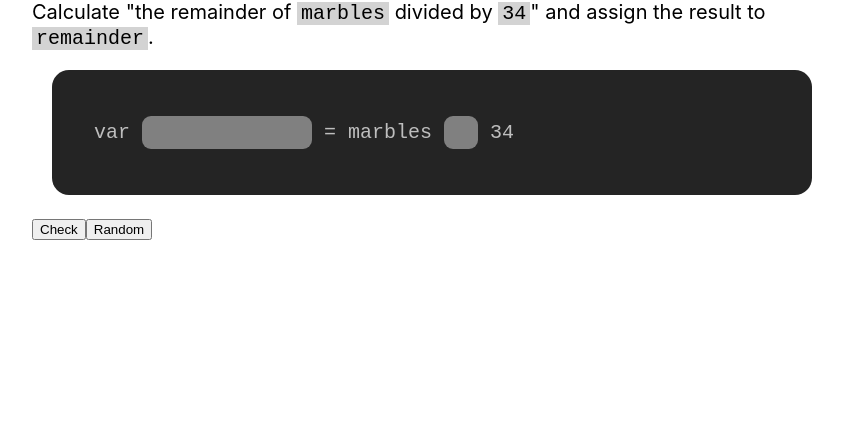
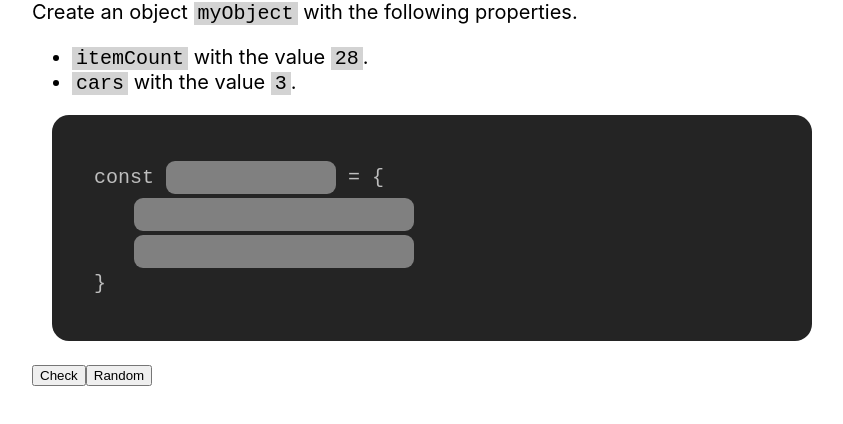
Before and after one commit to klope3/js-practice-tool, a React (Create React App) app: page / in a window 1280 px wide. Shown: the top 424 px of the page, without its empty margins (208-1051 px from the left). Built offline with nearby package versions, Linux system fonts and the light colour scheme.

Commit message:
Add exercise; add ability to express indents in work line strings

```diff
--- a/src/MainPage.jsx
+++ b/src/MainPage.jsx
@@ -56,15 +56,12 @@ class MainPage extends React.Component {
     }
 
     randomizeExercise = () => {
-        console.log("randomizing");
         this.setState(prevState => ({
             ...prevState,
             exercise: chooseRandomExercise(),
             fields: {},
             correctAnswer: undefined,
         }));
-        console.log("Fields is now: ");
-        console.log(this.state.fields);
     }
 
     render() {
--- a/src/components/ExerciseArea/ExerciseArea.css
+++ b/src/components/ExerciseArea/ExerciseArea.css
@@ -20,3 +20,15 @@
 .exercise-input-line {
     margin: 4px 0;
 }
+
+.indent-1 {
+    margin-left: var(--code-tab-size);
+}
+
+.indent-2 {
+    margin-left: calc(var(--code-tab-size) * 2);
+}
+
+.indent-3 {
+    margin-left: calc(var(--code-tab-size) * 3);
+}
--- a/src/components/exercises.jsx
+++ b/src/components/exercises.jsx
@@ -49,14 +49,14 @@ const operations = [
 ];
 
 const inlineCode = text => <span className="code-inline">{text}</span>
-const simpleFieldCheck = (fields, answers) => {
-    if (Object.keys(fields).length === 0) return false;
-    for (let key in fields) {
-        console.log("Comparing " + fields[key] + " with " + answers[key]);
-        if (fields[key] != answers[key]) return false;
-    }
-    return true;
-}
+// const simpleFieldCheck = (fields, answers) => {
+//     if (Object.keys(fields).length === 0) return false;
+//     for (let key in fields) {
+//         console.log("Comparing " + fields[key] + " with " + answers[key]);
+//         if (fields[key] != answers[key]) return false;
+//     }
+//     return true;
+// }
 
 export class AssignSingleVariableExercise {
     constructor() {
@@ -134,11 +134,6 @@ export class AssignUseTwoVariablesExercise {
 
 export class SimpleOperatorExercise {
     constructor() {
-        //Calculate "[[var1]] plus [[number1]]" and assign the result to "sum".
-        //Calculate "[[var1]] minus [[number1]]" and assign the result to "difference".
-        //Calculate "[[var1]] times [[number1]]" and assign the result to "product".
-        //Calculate "[[var1]] divided by [[number1]]" and assign the result to "quotient".
-        //Calculate the remainder of [[var1]] divided by [[number1]] and assign the result to "remainder".
         this.variable = getRandomFromArray(numberVariables);
         this.number = getRandomNumber();
         this.operation = getRandomFromArray(operations);
@@ -183,11 +178,55 @@ export class SimpleAssignmentOperatorExercise {
     }
 }
 
+export class ObjectPropertiesExercise {
+    constructor() {
+        this.propertyName1 = getRandomFromArray(numberVariables);
+        this.propertyName2 = getRandomFromArray(numberVariables);
+        this.propertyValue1 = getRandomNumber();
+        this.propertyValue2 = getRandomNumber();
+    }
+
+    checkAnswers = fields => {
+        const {
+            propertyName1,
+            propertyName2,
+            propertyValue1,
+            propertyValue2,
+        } = this;
+        const reg1 = new RegExp(`^${propertyName1}:\\s?${propertyValue1},$`);
+        const reg2 = new RegExp(`^${propertyName2}:\\s?${propertyValue2},?$`);
+        return fields.line0field0 === "myObject" && fields.line1field0.match(reg1) && fields.line2field0.match(reg2);
+    }
+
+    buildPromptArea = () => {
+        return (
+            <div>
+                Create an object {inlineCode("myObject")} with the following properties.
+                <ul>
+                    <li>{inlineCode(this.propertyName1)} with the value {inlineCode(this.propertyValue1)}.</li>
+                    <li>{inlineCode(this.propertyName2)} with the value {inlineCode(this.propertyValue2)}.</li>
+                </ul>
+            </div>
+        )
+    }
+
+    buildWorkArea = (fields, changeFieldFunction) => {
+        const lines = [
+            "const ***** = {",
+            ">>>******",
+            ">>>******",
+            "}",
+        ];
+        return buildWorkLines(lines, fields, changeFieldFunction);
+    }
+}
+
 export const exerciseClasses = [
-    AssignSingleVariableExercise,
-    AssignUseTwoVariablesExercise,
-    SimpleOperatorExercise,
-    SimpleAssignmentOperatorExercise,
+    // AssignSingleVariableExercise,
+    // AssignUseTwoVariablesExercise,
+    // SimpleOperatorExercise,
+    // SimpleAssignmentOperatorExercise,
+    ObjectPropertiesExercise,
 ];
 
 export const chooseRandomExercise = () => new exerciseClasses[Math.floor(Math.random() * exerciseClasses.length)]();
@@ -196,6 +235,8 @@ export const chooseRandomExercise = () => new exerciseClasses[Math.floor(Math.ra
 //     constructor() {
 
 //     }
+
+//     static getMetadata = () => {}
 
 //     checkAnswers = fields => {}
 
--- a/src/components/styles.css
+++ b/src/components/styles.css
@@ -4,6 +4,8 @@
 
     --code-editor-bg: rgb(36, 36, 36);
     --code-editor-text-base: rgb(190, 190, 190);
+
+    --code-tab-size: 40px;
 }
 
 .main {
@@ -20,7 +22,11 @@
 
 input {
     width: 160px;
-    text-align: center;
+    /* text-align: center; */
+}
+
+.input-long {
+    width: 270px;
 }
 
 .input-small {
--- a/src/components/utility.jsx
+++ b/src/components/utility.jsx
@@ -18,18 +18,23 @@
 // }
 
 export const buildWorkLines = (lines, fields, changeFieldFunction) => {
+    //LOTS OF REFACTORING NEEDED
     console.log("received: ");
     console.log(fields);
     return lines.map((line, lineIndex) => {
-        const chunks = line.split(/(\*{3,})/g);
+        let indentClass;
+        if (line.startsWith(">>>")) indentClass = `indent-${line.match(/>>>/g).length}`;
+        const cleaned = line.replace(/>/g, "");
+        const chunks = cleaned.split(/(\*{3,})/g);
         let fieldCounter = 0;
         return (
-            <div key={lineIndex} className="exercise-input-line">
+            <div key={lineIndex} className={`exercise-input-line ${indentClass}`}>
                 {chunks.map((chunk, chunkIndex) => {
                     if (chunk.startsWith("***")) {
                         let className;
                         if (chunk === "***") className = "input-micro";
                         if (chunk === "****") className = "input-small";
+                        if (chunk.length > 5) className = "input-long";
                         const fieldName = `line${lineIndex}field${fieldCounter++}`;
                         return <input key={chunkIndex} className={className} type="text" name={fieldName} value={fields[fieldName] || ""} onChange={changeFieldFunction} />
                     }
```
